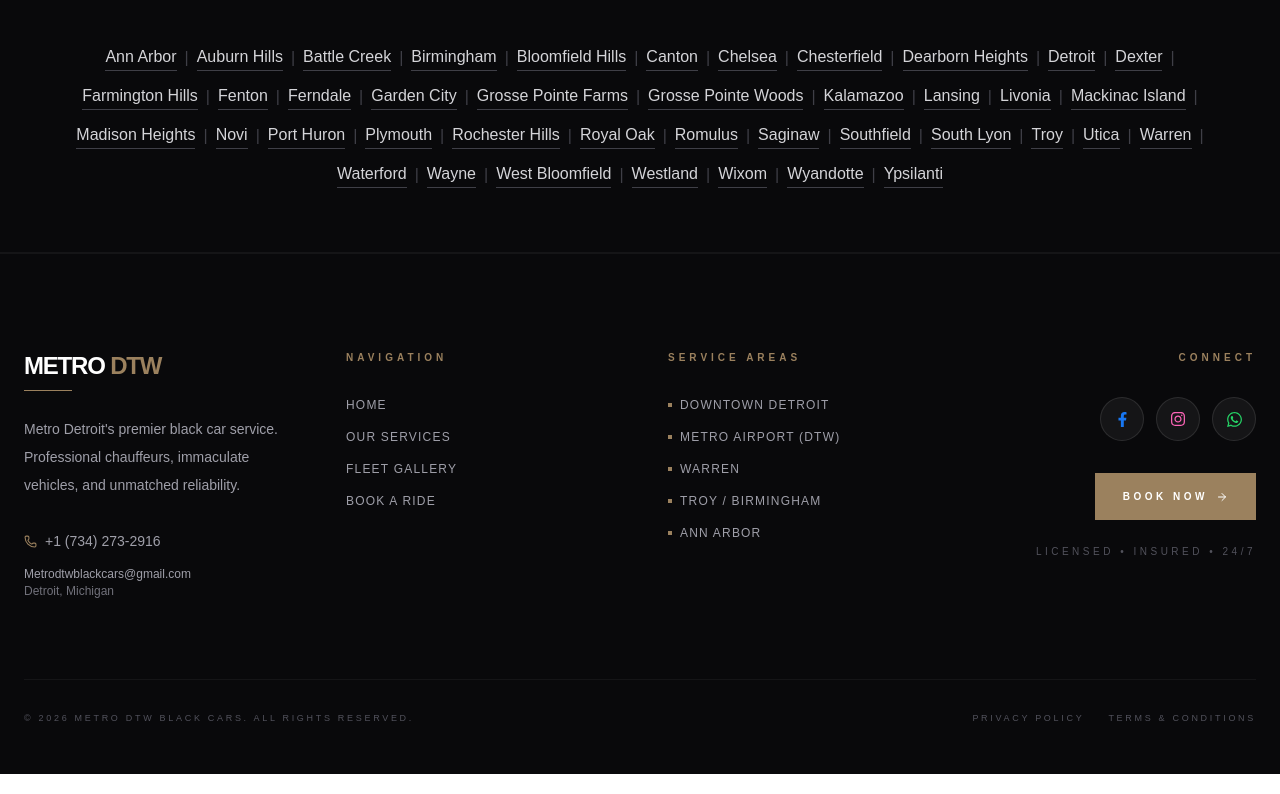
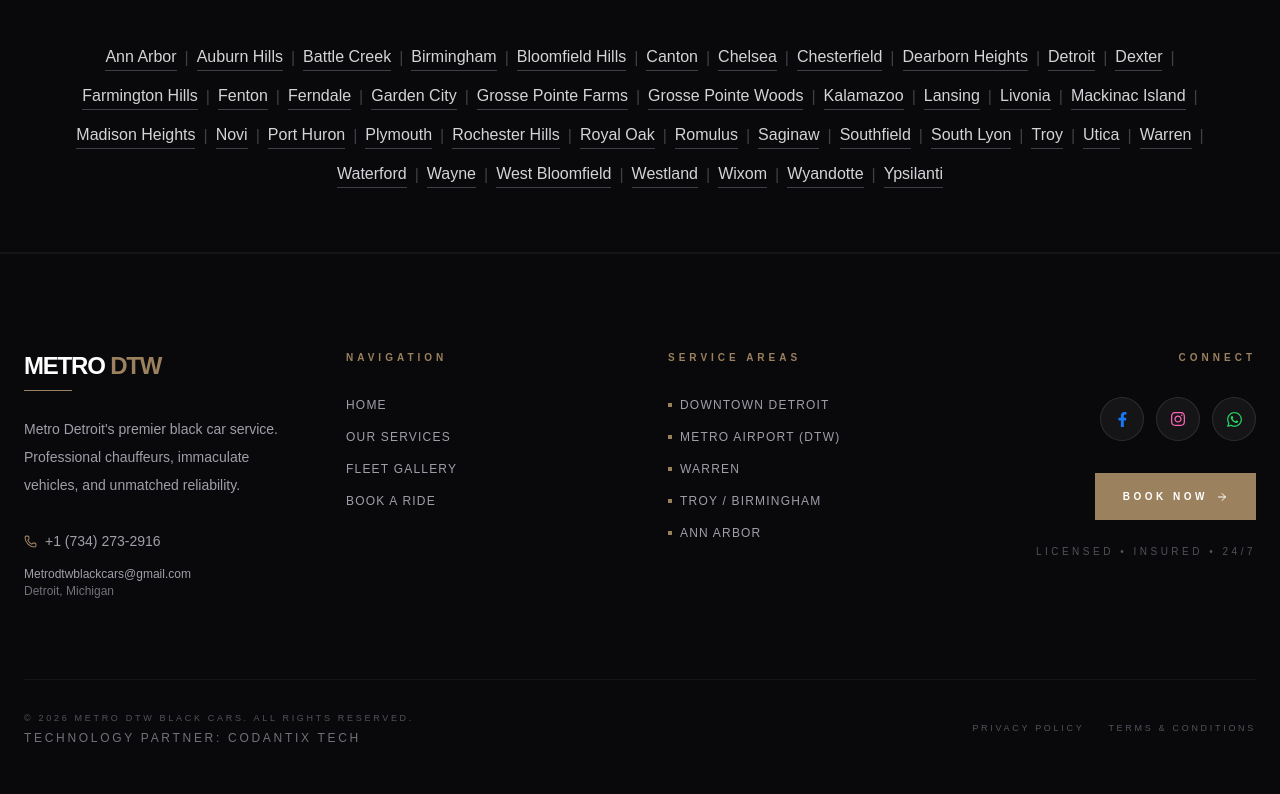
Before and after one commit to Rafaykureshi/metrodtwblackcars, a Next.js app: page / in a window 1280 px wide. Shown: the part 6337-7131 px from the top of the page. Built offline with nearby package versions, Linux system fonts and the light colour scheme.

Commit message:
Add Codantix Tech technology partner credit

```diff
--- a/src/components/Footer.jsx
+++ b/src/components/Footer.jsx
@@ -146,6 +146,16 @@
 
                     <p>
                         © {new Date().getFullYear()} Metro DTW Black Cars. All rights reserved.
+                        <span className="block mt-1 text-xs text-zinc-500">
+                          Technology Partner:{" "}
+                          <a
+                            href="https://codantix.tech"
+                            className="transition-colors hover:text-white"
+                            aria-label="Codantix Tech"
+                          >
+                            Codantix Tech
+                          </a>
+                        </span>
                     </p>
 
                     <div className="flex gap-6">
```
